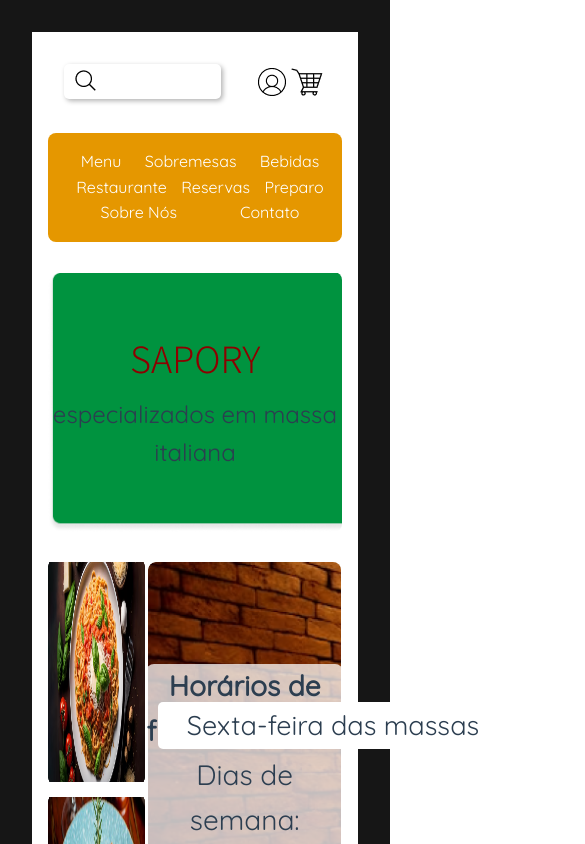
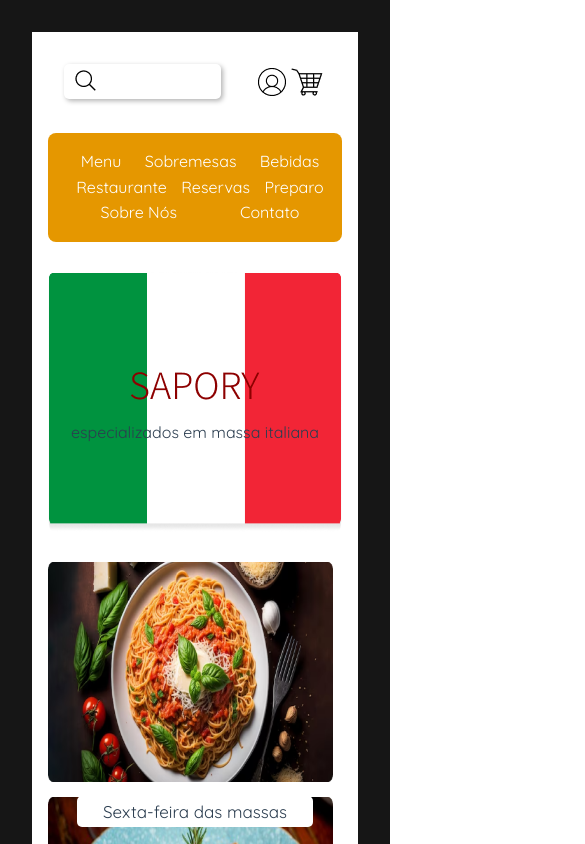
Before and after one commit to SoderJuliano/italianmenu, a Vue app: page / in a window 390 px wide. Shown: the top 844 px of the page, 585 px wide, since content can reach past the window. Built offline with nearby package versions, Linux system fonts and the light colour scheme.

Commit message:
fixed flag italy

```diff
--- a/src/components/HelloPage.vue
+++ b/src/components/HelloPage.vue
@@ -46,6 +46,23 @@ export default {
 }
 </script>
 <style scoped>
+
+@media (max-width: 768px) {
+    .hello {
+        display: block !important;
+    }
+
+    .hello .left{
+        width: 100% !important;
+    }
+
+    .left p {
+        font-size: 17px !important;
+        margin-top: -75% !important;
+        margin-left: 10% !important;
+        width: 80% !important;
+    }
+}
 
     .left-button {
         text-align: center;
--- a/src/components/ItalianFlag.vue
+++ b/src/components/ItalianFlag.vue
@@ -12,6 +12,17 @@ export default {
 }
 </script>
 <style scoped>
+
+    @media (max-width: 768px) {
+        .italy {
+            height: 300px;
+        }
+
+        p {
+            font-size: 16px;
+        }
+    }
+
     .italy {
         margin-top: 30px;
         display: flex;
@@ -19,7 +30,7 @@ export default {
         height: 260px;
         border-radius: 8px;
         background-image: url("../assets/italia.png");
-        background-size: cover;
+        background-size: 100% 100%;
         background-repeat: no-repeat;
         text-align: center;
         justify-content: center;
```
